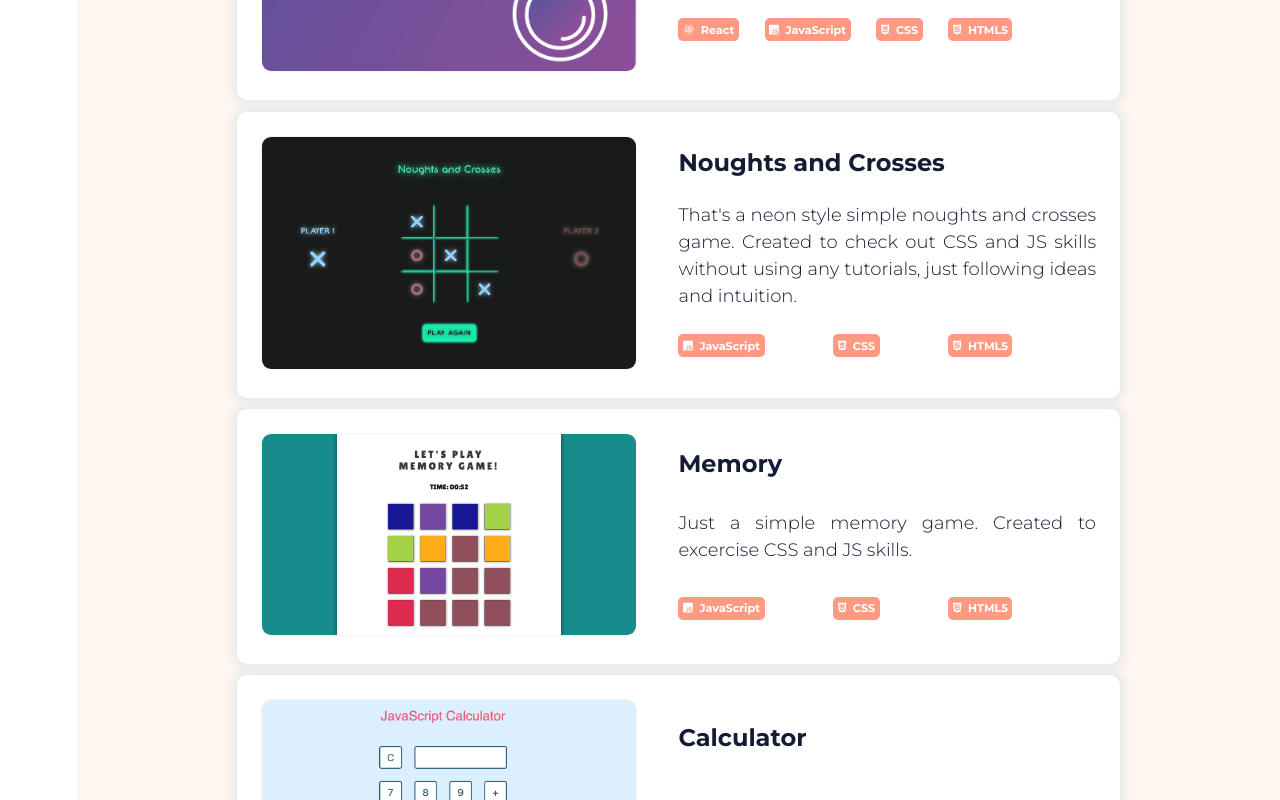
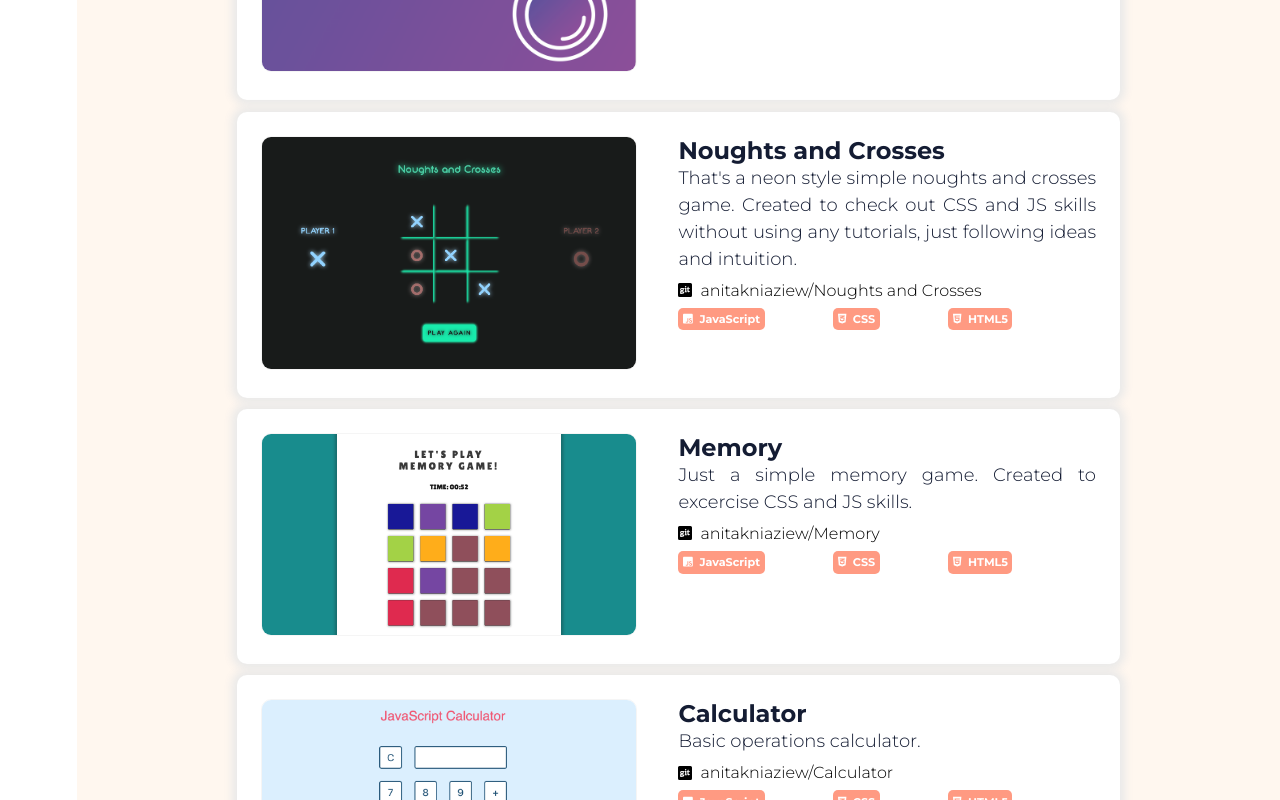
Before and after one commit to anitakniaziew/website, a Next.js app: page / in a window 1280 px wide. Shown: the part 1420-2220 px from the top of the page. Built offline with nearby package versions, Linux system fonts and the light colour scheme.

Commit message:
Add github repositories link

```diff
--- a/components/Project.js
+++ b/components/Project.js
@@ -1,6 +1,8 @@
 import { render } from "react-dom";
 import Box from "./Box.js";
 import Tech from "./Tech.js";
+import data from "../data.js";
+import { FontAwesomeIcon } from "@fortawesome/react-fontawesome";
 import styles from "./Project.module.css";
 
 export default class Project extends React.Component {
@@ -8,10 +10,19 @@ export default class Project extends React.Component {
     return (
       <Box>
         <div className={styles.project}>
-          <img src={this.props.img} className={styles.projectImg} />
+          <a href={this.props.href} target="_blank">
+            <img src={this.props.img} className={styles.projectImg} />
+          </a>
           <div className={styles.details}>
             <h2>{this.props.name}</h2>
             <p>{this.props.description}</p>
+            <a href={this.props.git} target="_blank">
+              <FontAwesomeIcon
+                icon={data.git.icon}
+                className={styles.gitIcon}
+              ></FontAwesomeIcon>
+              anitakniaziew/{this.props.name}
+            </a>
             <ul className={styles.techList}>
               {this.props.stacks.map((tech) => (
                 <Tech key={tech.name} name={tech.name} icon={tech.icon}></Tech>
--- a/components/Project.module.css
+++ b/components/Project.module.css
@@ -3,8 +3,12 @@
     justify-content: space-between;
 }
 
+.project a {
+    width: 45%;
+}
+
 .projectImg {
-    width: 45%;
+    width: 100%;
     height: auto;
     border: 1px solid rgb(245, 245, 245);
     border-radius: 10px;
@@ -15,7 +19,19 @@
     width: 50%;
     display: flex;
     flex-direction: column;
-    justify-content: space-around;
+}
+
+.details a {
+    width: 100%;
+    display: inline-flex;
+    text-decoration: none;
+    color: black;
+    align-items: center;
+    margin: 0.5em 0;
+}
+
+.gitIcon {
+    margin-right: 0.5em;
 }
 
 .techList {
--- a/components/Projects.js
+++ b/components/Projects.js
@@ -7,32 +7,42 @@ export default function Projects(props) {
       <h1>Projects</h1>
       <Project
         name="Kotoba"
+        href="https://app.kotoba.dev"
         img="./kotoba.png"
         description="Simple aplication for learning japanese words"
+        git="https://github.com/anitakniaziew/Kotoba"
         stacks={[tech.react, tech.js, tech.css, tech.html]}
       ></Project>
       <Project
         name="warsaw.ex"
+        href="https://www.warsawex.org/"
         img="./warsaw-ex.png"
         description="Warsaw elixir meet-up webpage"
+        git="https://github.com/anitakniaziew/Kotoba"
         stacks={[tech.react, tech.js, tech.css, tech.html]}
       ></Project>
       <Project
         name="Noughts and Crosses"
+        href="https://anitakniaziew.github.io/Noughts-and-Crosses/noughtsCrosses.html"
         img="./ox.png"
         description="That's a neon style simple noughts and crosses game. Created to check out CSS and JS skills without using any tutorials, just following ideas and intuition."
+        git="https://github.com/anitakniaziew/Noughts-and-Crosses"
         stacks={[tech.js, tech.css, tech.html]}
       ></Project>
       <Project
         name="Memory"
+        href="https://anitakniaziew.github.io/memory/index.html"
         img="./memory.png"
         description="Just a simple memory game. Created to excercise CSS and JS skills."
+        git="https://github.com/anitakniaziew/memory"
         stacks={[tech.js, tech.css, tech.html]}
       ></Project>
       <Project
         name="Calculator"
+        href="https://anitakniaziew.github.io/calculator/calculator.html"
         img="./calculator.png"
         description="Basic operations calculator."
+        git="https://github.com/anitakniaziew/calculator"
         stacks={[tech.js, tech.css, tech.html]}
       ></Project>
     </div>
```
